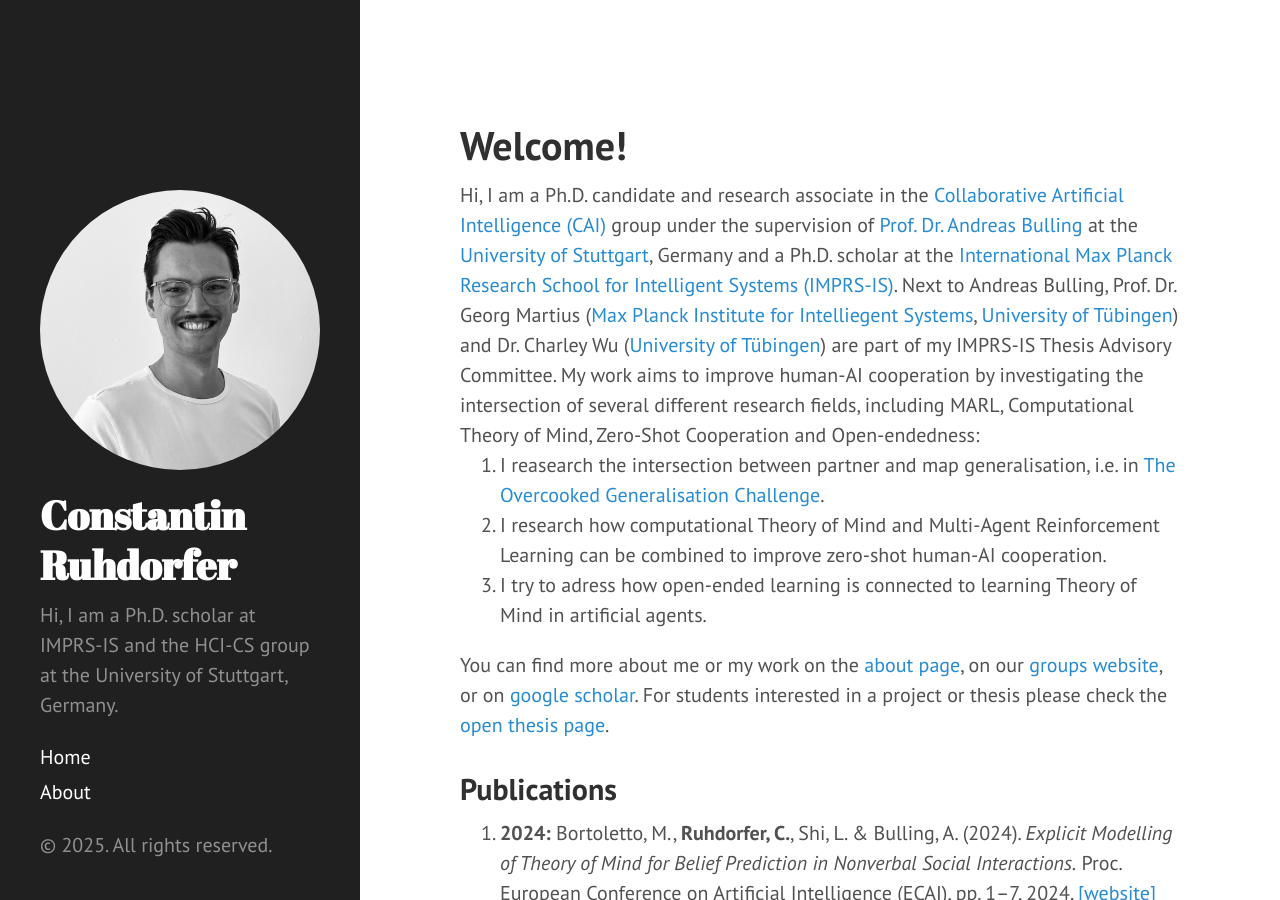
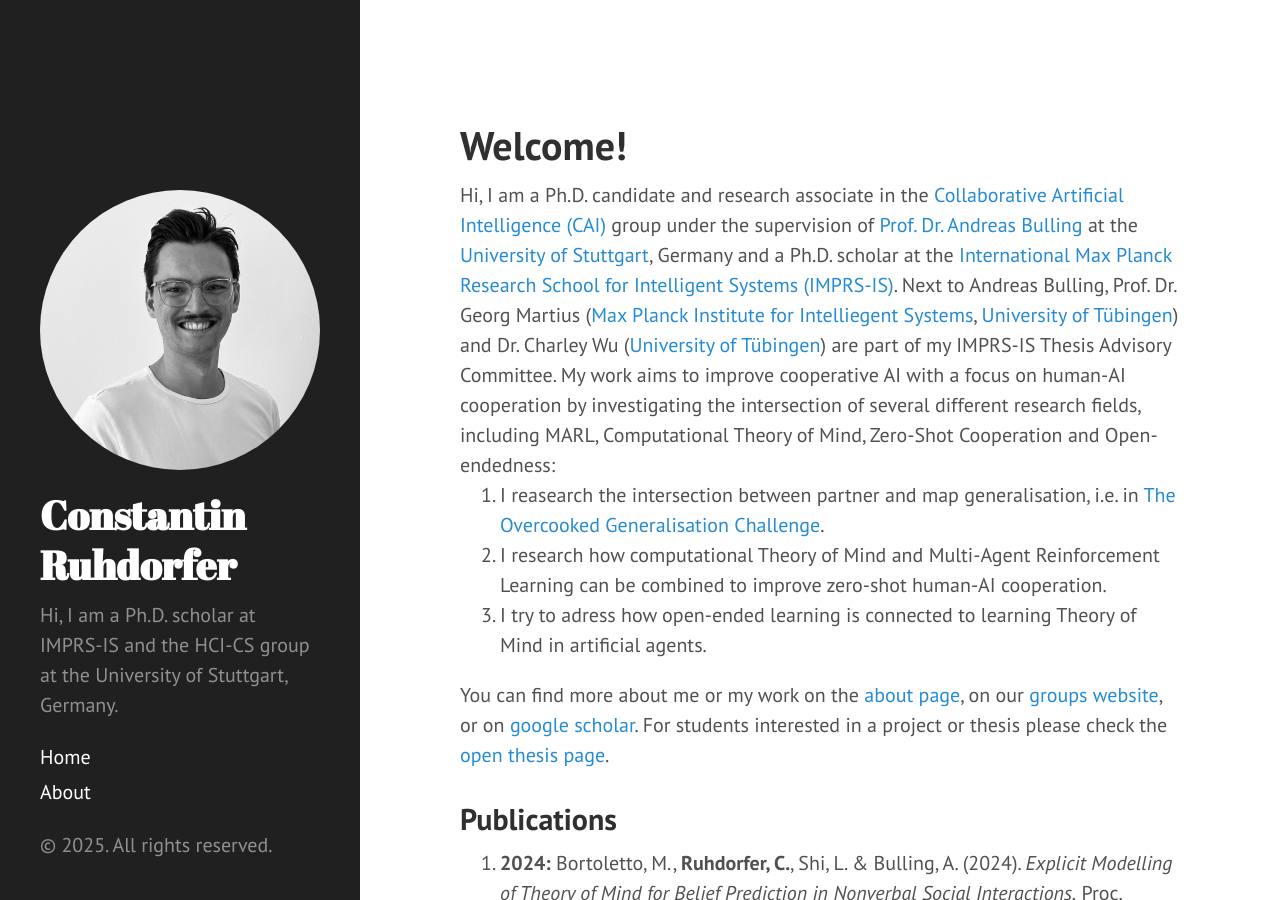
Before and after one commit to ConstantinRuhdorfer/constantinruhdorfer.github.io, a Jekyll site: the page built from index.html, in a window 1280 px wide and 900 px high. Built offline with Jekyll 4.4.1, drawn with Linux system fonts in a browser that asks for light colours; the list of posts is cut into pages by our own code.

Commit message:
Update index.html

```diff
--- a/index.html
+++ b/index.html
@@ -8,7 +8,7 @@
 Hi, I am a Ph.D. candidate and research associate in the <a href="https://www.collaborative-ai.org/">Collaborative Artificial Intelligence (CAI)</a> group under the supervision of <a href="https://www.perceptualui.org/people/bulling/">Prof. Dr. Andreas Bulling</a> at the <a href="https://www.uni-stuttgart.de">University of Stuttgart</a>, Germany and a Ph.D. scholar at the <a href="https://imprs.is.mpg.de"> International Max Planck Research School for Intelligent Systems (IMPRS-IS)</a>.
 Next to Andreas Bulling, Prof. Dr. Georg Martius (<a href="https://is.mpg.de/person/gmartius">Max Planck Institute for Intelliegent Systems</a>, <a href="https://uni-tuebingen.de/fakultaeten/mathematisch-naturwissenschaftliche-fakultaet/fachbereiche/informatik/lehrstuehle/distributed-intelligence/team/prof-dr-georg-martius/">University of Tübingen</a>) and Dr. Charley Wu (<a href="https://uni-tuebingen.de/en/research/core-research/cluster-of-excellence-machine-learning/research/research/cluster-research-groups/research-groups/human-and-machine-cognition/">University of Tübingen</a>) are part of my IMPRS-IS Thesis Advisory Committee.
 
-My work aims to improve human-AI cooperation by investigating the intersection of several different research fields, including MARL, Computational Theory of Mind, Zero-Shot Cooperation and Open-endedness:
+My work aims to improve cooperative AI with a focus on human-AI cooperation by investigating the intersection of several different research fields, including MARL, Computational Theory of Mind, Zero-Shot Cooperation and Open-endedness:
 <ol>
   <li>I reasearch the intersection between partner and map generalisation, i.e. in <a href="https://arxiv.org/abs/2406.17949">The Overcooked Generalisation Challenge</a>.</li>
   <li>I research how computational Theory of Mind and Multi-Agent Reinforcement Learning can be combined to improve zero-shot human-AI cooperation.</li>
```
